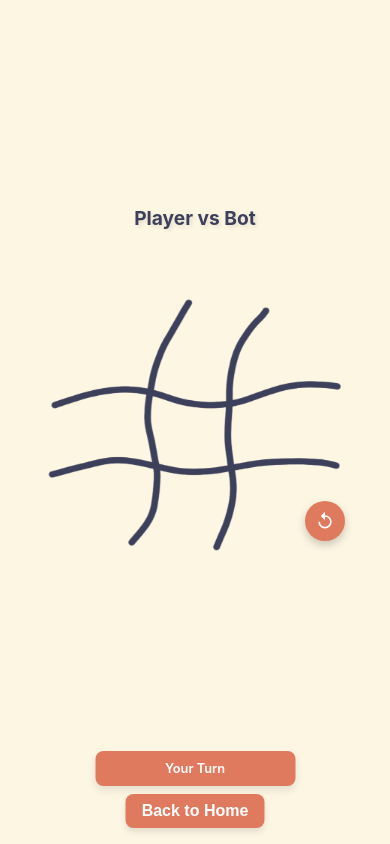
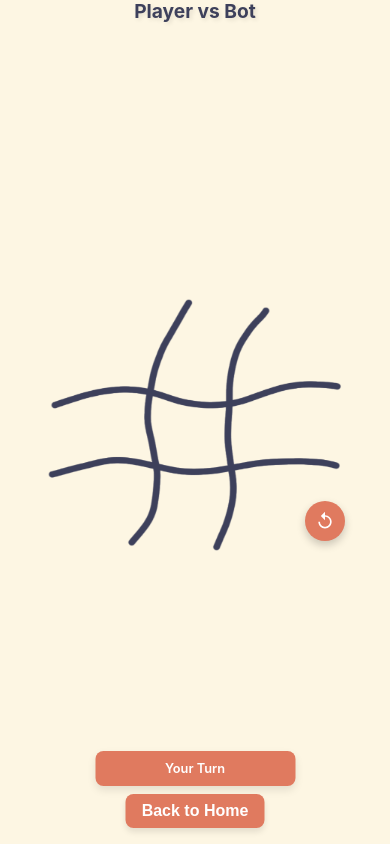
Before and after one commit to ItsDeco/DiDaDoe, a React (Vite) app: page /play-bot in a window 390 px wide. Built offline with nearby package versions, Linux system fonts and the light colour scheme.

Commit message:
Mobile style changes

```diff
--- a/src/components/Game.css
+++ b/src/components/Game.css
@@ -1,3 +1,12 @@
+html, body {
+  margin: 0;
+  padding: 0;
+  overflow-x: hidden;
+  width: 100%;
+  height: 100%;
+  position: relative;
+}
+
 .game-container {
   max-height: 90vh;
   background-color: #fdf6e3;
@@ -369,9 +378,11 @@
   .game-container {
     padding: 0.25rem;
     max-height: 200vh;
+    height: 100vh;
+    height: 100dvh;
     overflow: hidden;
     justify-content: center;
-    position: relative;
+    position: fixed;
   }
 
   .game-container h1 {
@@ -538,3 +549,11 @@
     height: 40px;
   }
 }
+
+@supports (-webkit-touch-callout: none) {
+  @media (max-width: 375px) {
+    .game-container {
+      height: -webkit-fill-available;
+    }
+  }
+}
```
